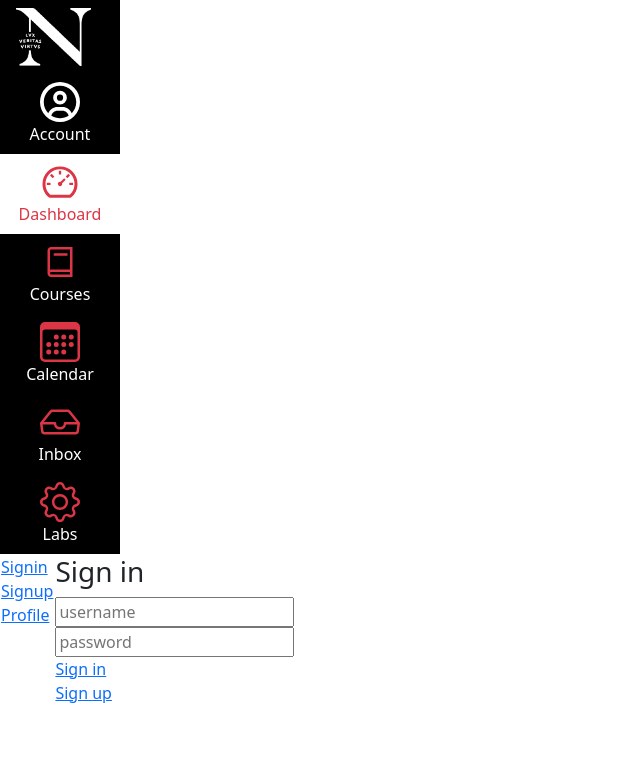
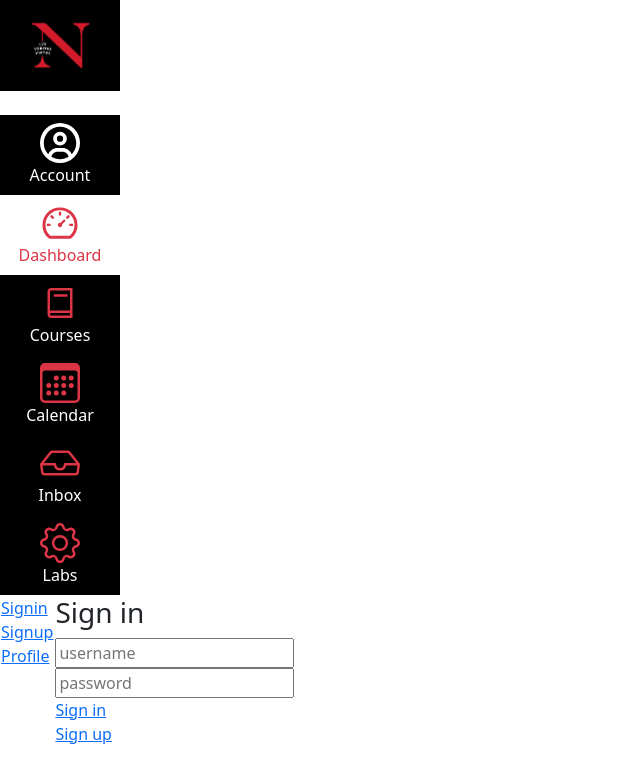
Before and after one commit to VivianDongChen/kanbas-react-web-app-cs5610-fa24, a React (Create React App) app: page /#/Kanbas/Account/Signin in a window 1280 px wide. Shown: the top 782 px of the page, without its empty margins (0-640 px from the left). Built offline with nearby package versions, Linux system fonts and the light colour scheme.

Commit message:
Adjust the position of NEU logo

```diff
--- a/src/Kanbas/Navigation.tsx
+++ b/src/Kanbas/Navigation.tsx
@@ -16,10 +16,10 @@ export default function KanbasNavigation() {
         id="wd-neu-link"
         target="_blank"
         href="https://www.northeastern.edu/"
-        className="list-group-item bg-black border-0" rel="noreferrer"
+        className="list-group-item bg-black border-0 text-center" rel="noreferrer"
       >
         <img src="/images/NEU.png" width="75px" />
-      </a>
+      </a><br />
 
       <Link
         to="/Kanbas/Account"
```
Also changed, not shown: public/images/NEU.png.
